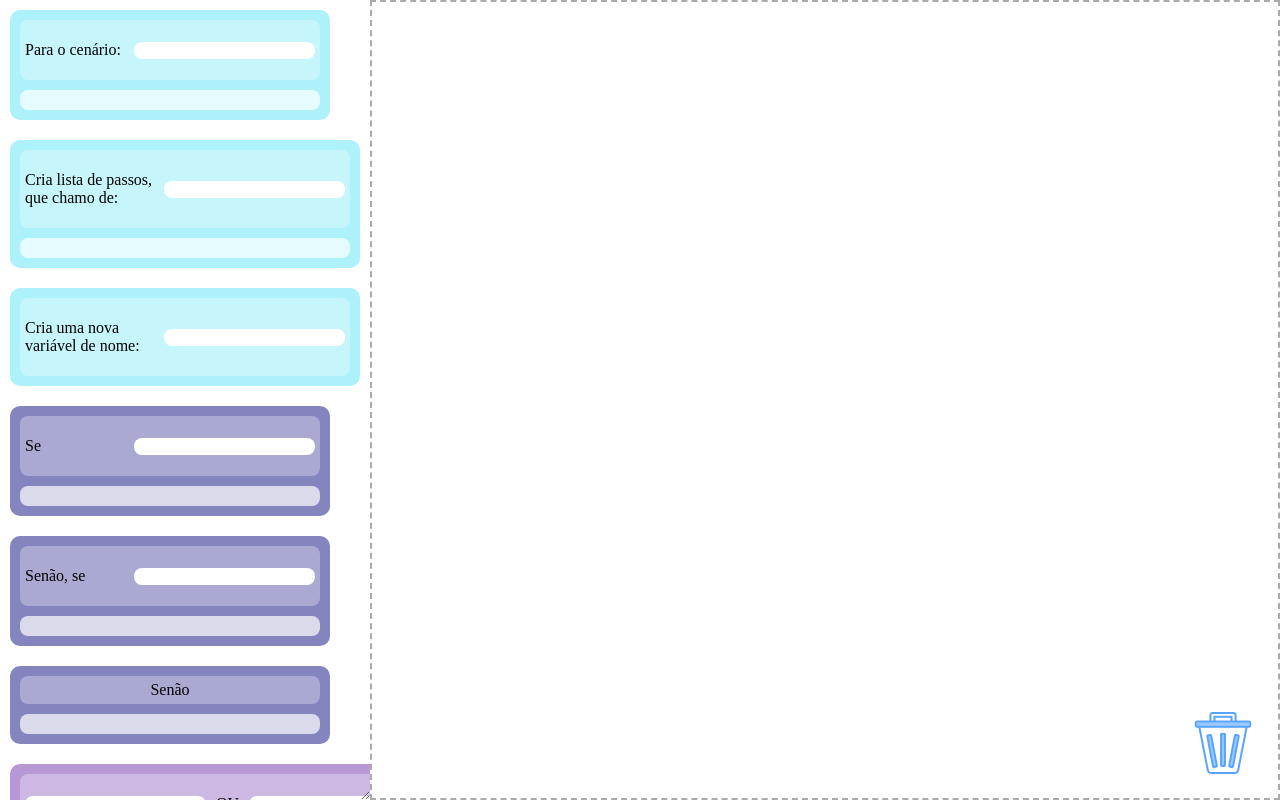
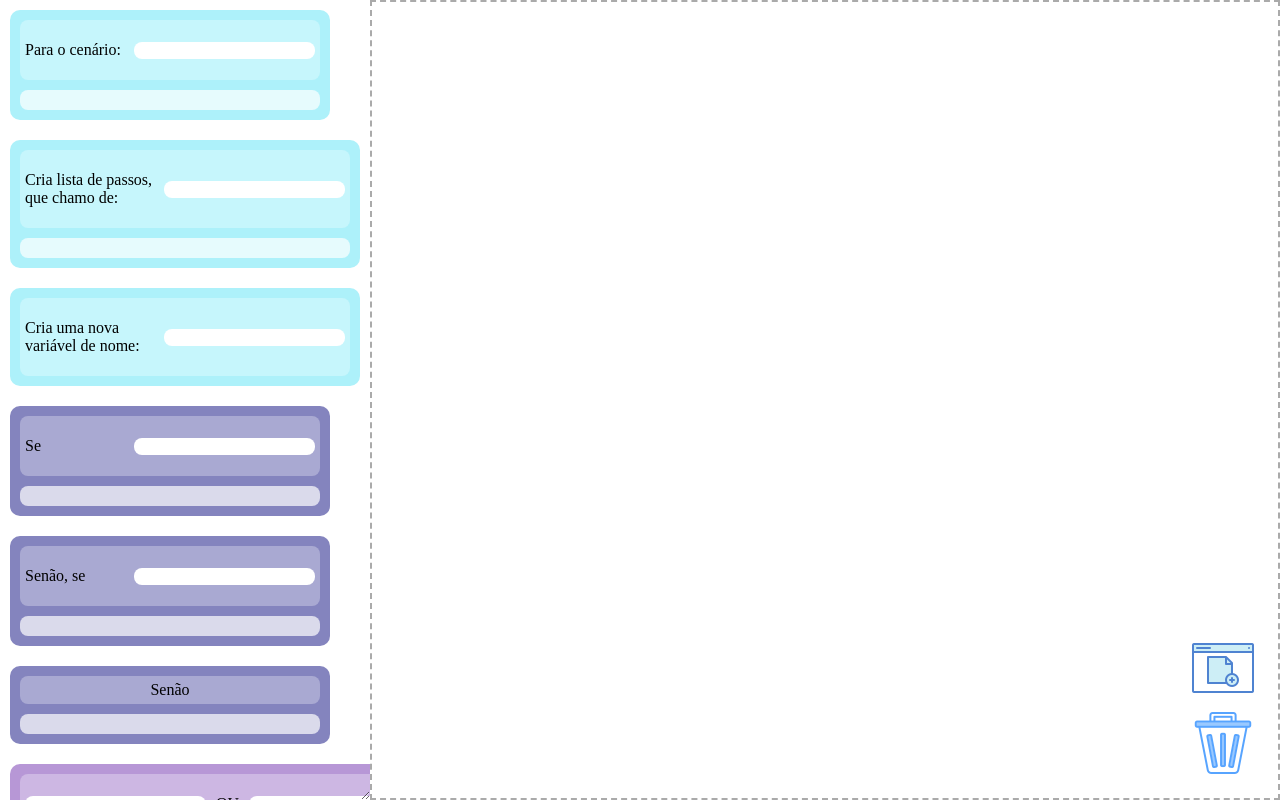
Before and after one commit to Ychristino/code-editor, a plain HTML site: page index.html in a window 1280 px wide. Drawn offline with Linux system fonts and the light colour scheme.

Commit message:
script button

```diff
--- a/index.html
+++ b/index.html
@@ -15,7 +15,9 @@
 
         <div id="code_area">
             <span id="remove_item" class="icon remove-element"></span>
+            <button class="icon generate-script"></button>
         </div>
+
     </main>
     <script src="./scripts/load_tiles.js" type="module"></script>
 </body>
--- a/style/style.css
+++ b/style/style.css
@@ -37,6 +37,17 @@ div#code_area{
     right: 25px;
     background-image: url('../assets/trash-can.png');
     z-index: 999;
+    cursor: no-drop;
+}
+.generate-script{
+    position: fixed;
+    background-color: transparent;
+    border: none;
+    bottom: 100px;
+    right: 25px;
+    background-image: url('../assets/generate-script.png');
+    z-index: 999;
+    cursor: pointer;
 }
 
 @keyframes shake {
```
Also changed, not shown: assets/generate-script.png (added).
